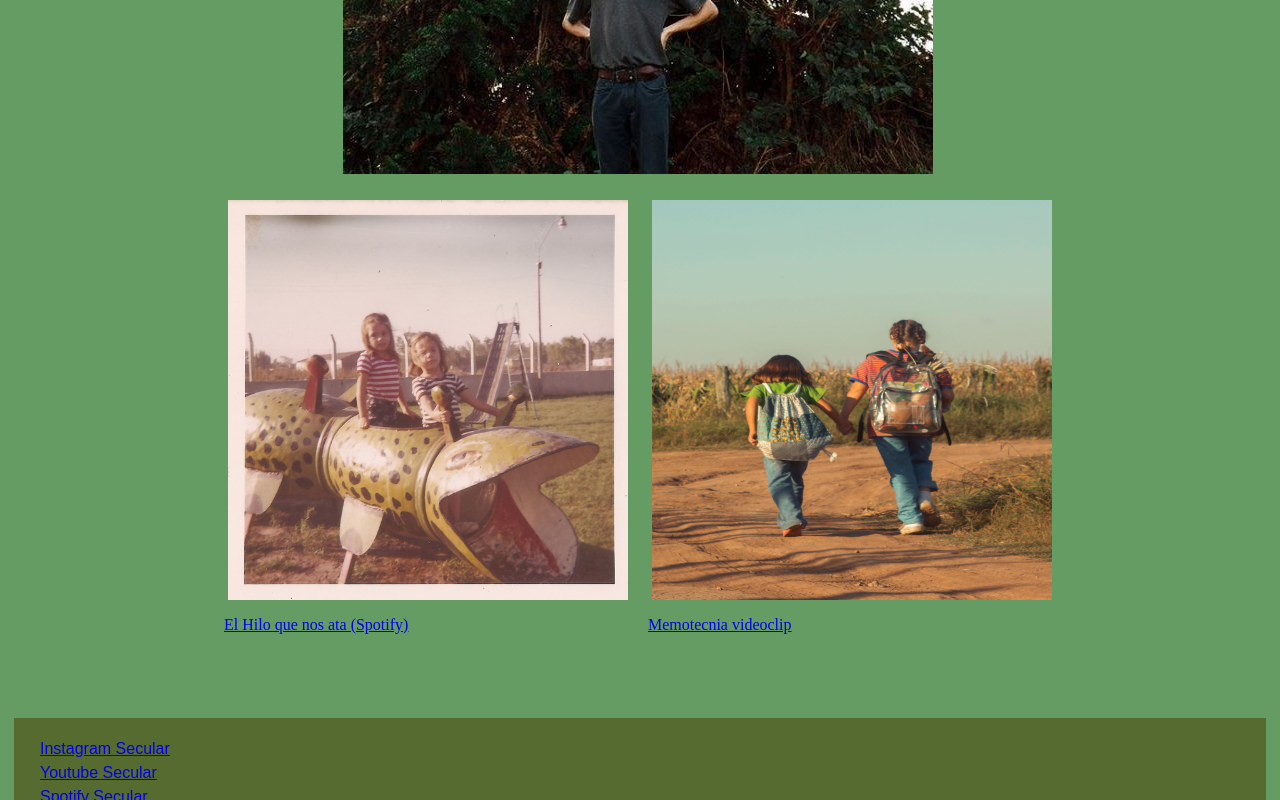
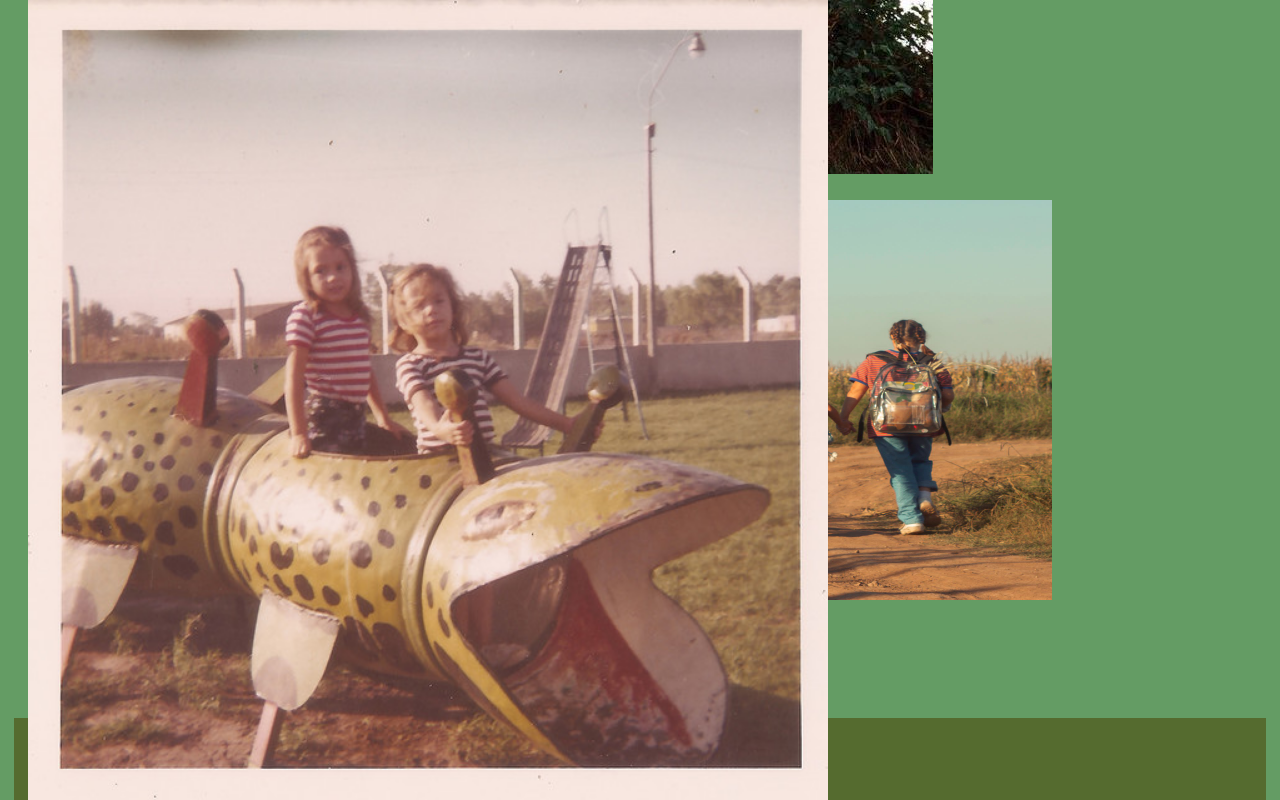
Before and after one commit to BautistaSomoza/LaVidaSecular-ProyectoDW-Somoza, a plain HTML site: page index.html in a window 1280 px wide. In both pictures the pointer is over the picture 428 px from the left and 1206 px from the top of the page. Shown: the part 806-1606 px from the top of the page. Drawn offline with Linux system fonts and the light colour scheme.

Commit message:
primera animacion

```diff
--- a/estilos.css
+++ b/estilos.css
@@ -208,6 +208,9 @@ h1{
     height: 400px;
 }
 
+.imagenContenido_cajas:hover{
+    transform:scale(2,2)
+}
 /* footer con redes*/
 
 .barramenuFooter{
```
